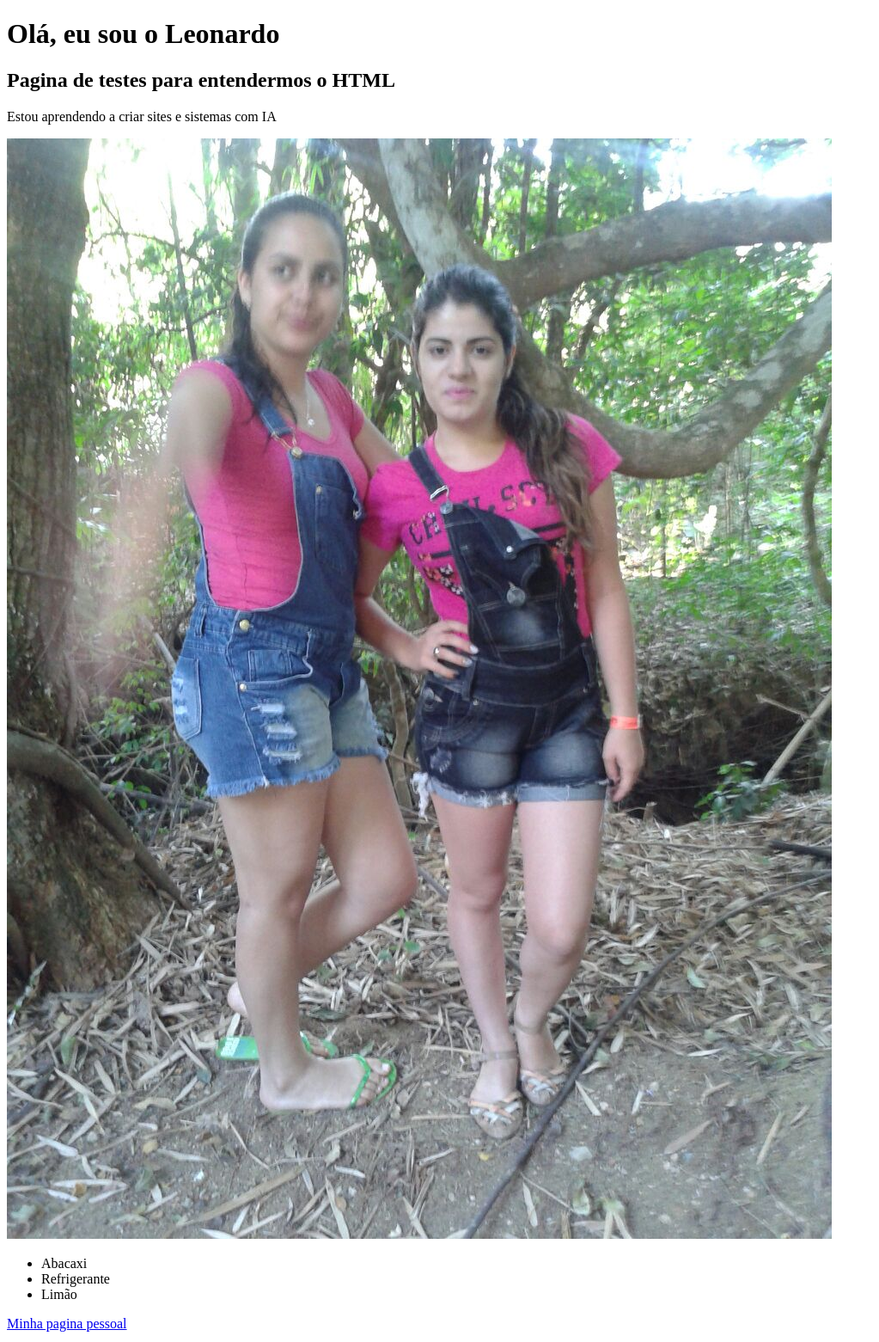
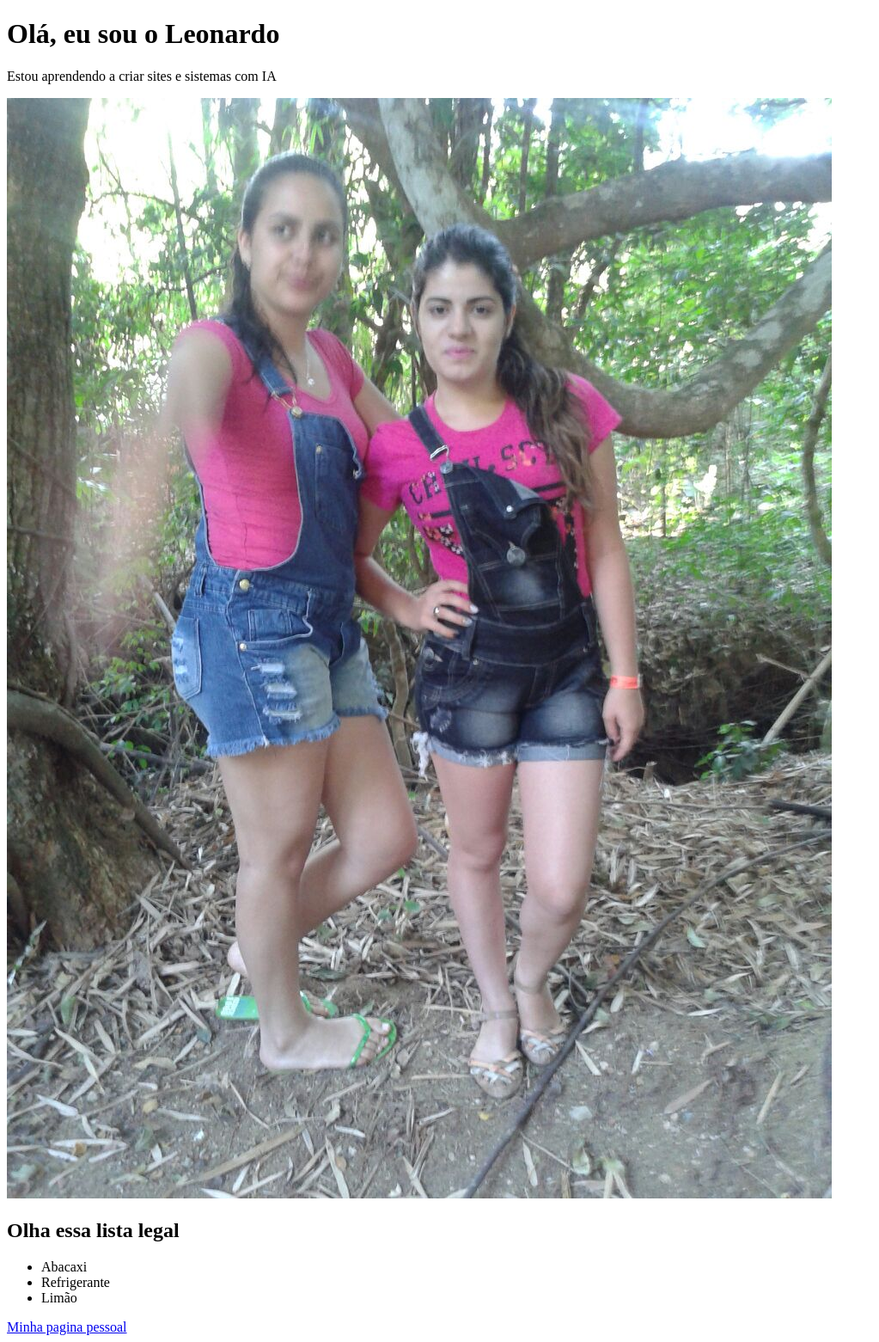
Before and after one commit to LeoDetrox/pagina-pessoal, a plain HTML site: page index.html in a window 1280 px wide. Shown: the whole page at 86% size, without its empty margins (0-1023 px from the left). Drawn offline with Linux system fonts and the light colour scheme.

Commit message:
adicionando titulo na lista

```diff
--- a/index.html
+++ b/index.html
@@ -7,12 +7,12 @@
     <body>
         <header>
             <h1>Olá, eu sou o Leonardo</h1>
-            <h2>Pagina de testes para entendermos o HTML</h2>
             <p>Estou aprendendo a criar sites e sistemas com IA</p>
             <img src="imagens/49.jpg" alt="camylla-jessica">
         </header>
         <main>
             <section>
+                <h2>Olha essa lista legal</h2>
                 <ul>
                     <li>Abacaxi</li>
                     <li>Refrigerante</li>
```
